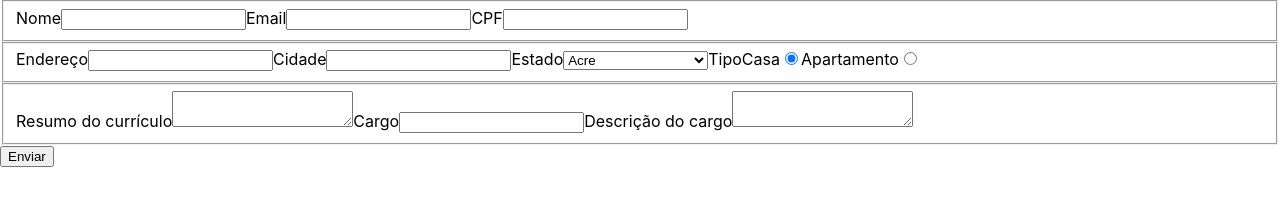
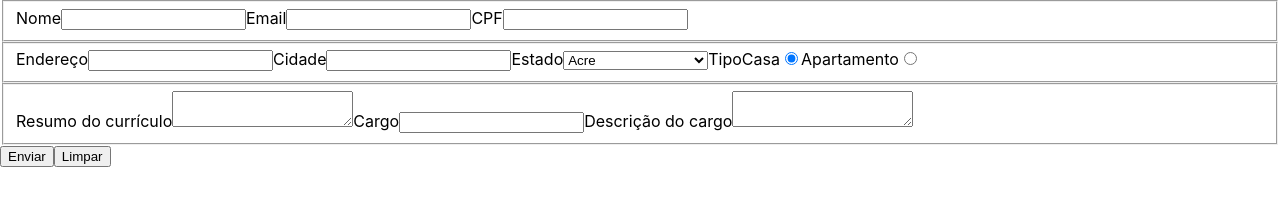
Before and after one commit to coelhoreinaldo/react-form-exercise, a React (Create React App) app: page / in a window 1280 px wide. Shown: the top 217 px of the page. Built offline with nearby package versions, Linux system fonts and the light colour scheme.

Commit message:
feat: requisito 5

```diff
--- a/src/App.js
+++ b/src/App.js
@@ -26,6 +26,7 @@ class App extends React.Component {
     this.handleChange = this.handleChange.bind(this);
     this.handleCityBlur = this.handleCityBlur.bind(this);
     this.handleSubmit = this.handleSubmit.bind(this);
+    this.handleClear = this.handleClear.bind(this);
   }
 
   handleChange({ target }) {
@@ -59,10 +60,15 @@ class App extends React.Component {
     this.setState({ displayData: true });
   }
 
+  handleClear(event) {
+    event.preventDefault();
+    this.setState({ displayData: false });
+  }
+
   render() {
     const { displayData } = this.state;
     return (
-      <form onSubmit={ this.handleSubmit }>
+      <form onSubmit={ this.handleSubmit } onReset={ this.handleClear }>
         <PersonalData
           onChange={ this.handleChange }
           formInfo={ this.state }
@@ -77,6 +83,7 @@ class App extends React.Component {
           formInfo={ this.state }
         />
         <button type="submit">Enviar</button>
+        <button type="reset">Limpar</button>
         {displayData && <DataDisplay formInfo={ this.state } />}
       </form>
     );
```
